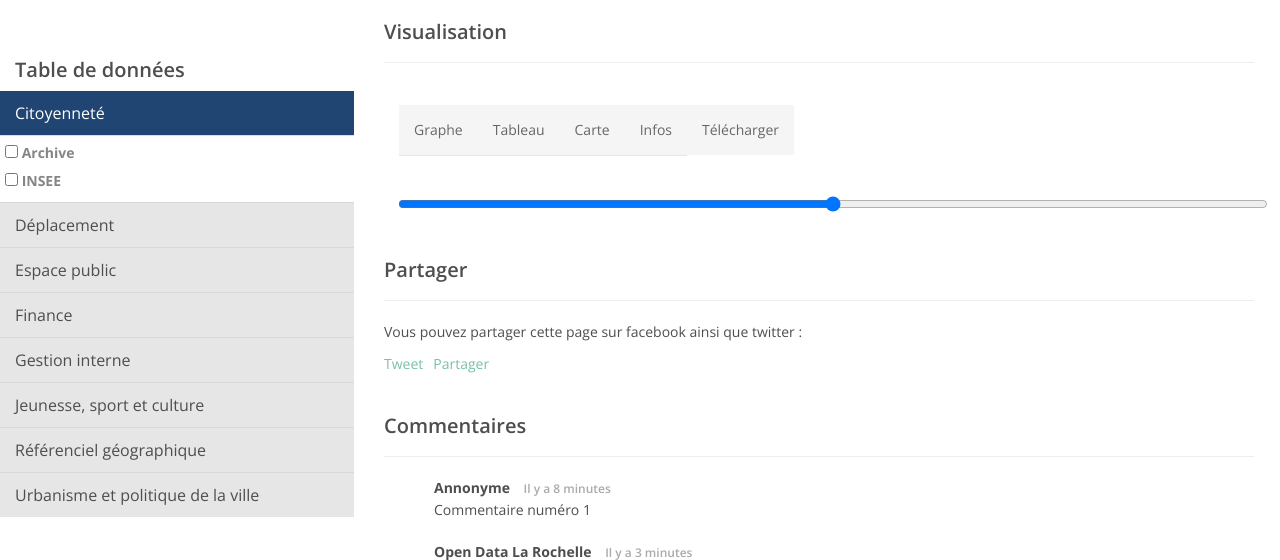
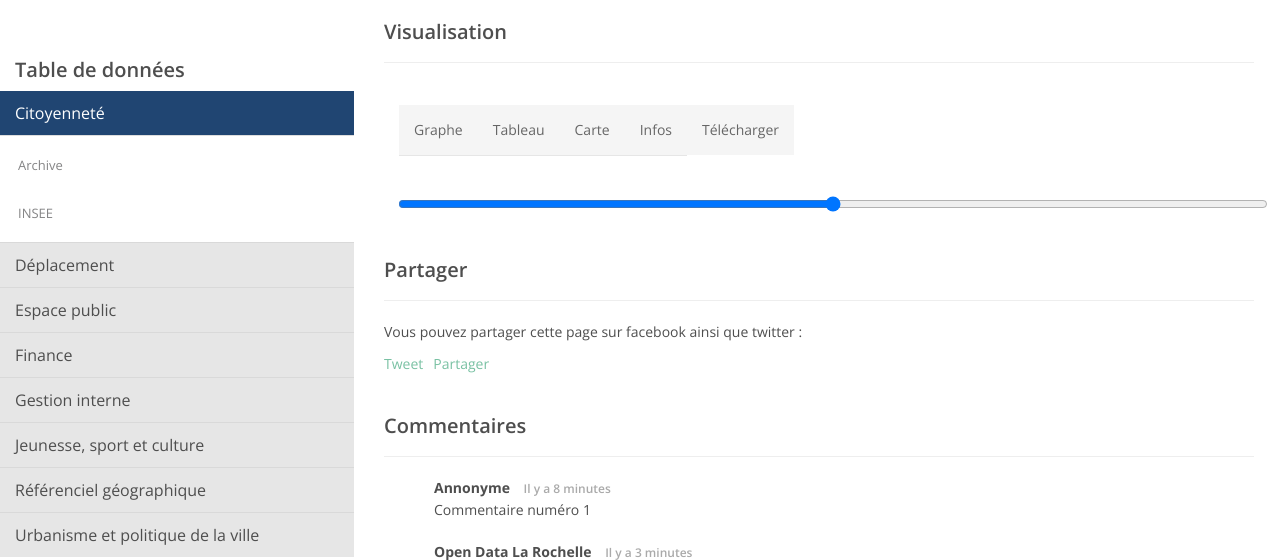
Before and after one commit to wafaa13/Hackathon_2017_LR, a PHP site: page /visualisation/visu.php?resource=1 in a window 1280 px wide, after a click on "Citoyenneté"; the page is wider, and only the part inside the window is pictured. Shown: the part 61-621 px from the top of that part. Run offline with PHP 8.4, Linux system fonts and the light colour scheme; data that the repository does not hold is empty; some libraries are stand-ins or nearby versions.

Commit message:
lateral menu

```diff
--- a/style/styleVisu.css
+++ b/style/styleVisu.css
@@ -15,6 +15,52 @@ body {
 	position: fixed;
 	top: 100px;
 }
+.checkData {
+	cursor: pointer;
+	margin: 0;
+	padding: 13px;
+	font-size: 13px;
+}
+.checkData:hover {
+	background-color: #F3F2F6;
+	font-size: 15px;
+}
+
+/*@media (max-width: 620px) {
+    .sidenav {
+        height: 100%;
+        width: 0;
+        position: fixed;
+        z-index: 1;
+        top: 0;
+        left: 0;
+        background-color: #111;
+        overflow-x: hidden;
+        transition: 0.5s;
+        padding-top: 60px;
+    }
+
+    .sidenav a {
+        padding: 8px 8px 8px 32px;
+        text-decoration: none;
+        font-size: 25px;
+        color: #818181;
+        display: block;
+        transition: 0.3s;
+    }
+
+    .sidenav a:hover {
+        color: #f1f1f1;
+    }
+
+    .sidenav .closebtn {
+        position: absolute;
+        top: 0;
+        right: 25px;
+        font-size: 36px;
+        margin-left: 50px;
+    }
+}*/
 
 /* CONTENT */
 #titlePage {
--- a/visu.js
+++ b/visu.js
@@ -15,30 +15,7 @@ $(document).ready(function(){
 		var resource = window.location.href.split('resource=');
 		res = resource[1].split('#');
 
-		//
 		if(res[0]) {
-			// Checkbox = true
-			$("input[name=" + res[0] + "]").prop('checked', true);
-
-			// TODO
-			console.log('==================')
-			console.log('==================')
-			console.log('==================')
-			console.log('==================')
-			console.log('ici')
-
-			// Open accordion menu
-			var accordionToggle = document.getElementsByName(res[0]);
-			var accordionToggle3 = document.getElementsByName(res[0].tagName);
-			var accordionToggle2 = document.getElementsByName(res[0]).parentNode;
-			var accordionToggle1 = accordionToggle.parentElement;
-
-			//accordionToggle.previousSibling.closest('.panel-heading').toggleClass('active');
-			console.log(res[0]);
-			console.log(accordionToggle);
-			console.log(accordionToggle1);
-			console.log(accordionToggle3);
-
 			// Draw visualization
 			getData(res[0]);
 		}
@@ -56,7 +33,6 @@ $(document).ready(function(){
 
 		// If new data checked, change information to show
 		$(".checkData").on("click",function() {
-			if($('input',this).is(':checked')){
 
 			// Destroy canvas
 			var canvas = document.getElementById('myChart0');
@@ -75,9 +51,8 @@ $(document).ready(function(){
 			div.appendChild(newCanvas);
 
 			// Call getData methode to draw visualisation
-				var nameData = $('input', this).attr("name");
+			var nameData = $(this).attr("id");
 			getData(nameData);
-			}
 		});
 	};
 
--- a/visualisation/visu.php
+++ b/visualisation/visu.php
@@ -98,10 +98,12 @@
 
 			<div class="bord">
 			    <div class="row" id="donnees">
+                <!--<span style="font-size:30px;cursor:pointer" onclick="openNav()">&#9776; open</span> -->
 		            <div id="tableDonnees" class="col-xs-12 col-sm-8 wow fadeInDown" data-wow-duration="1000ms" data-wow-delay="600ms">
                         <h2 id="titleLateralMenu">Table de données</h2>
                         <div class="accordion">
-                            <div class="panel-group" id="accordion1">
+                            <div class="panel-group" id="accordion1"> <!-- class : sidenav-->
+                                <!-- <a href="javascript:void(0)" class="closebtn" onclick="closeNav()">&times;</a> -->
 
             					<div class="panel panel-default">
             						<div class="panel-heading active">
@@ -113,13 +115,11 @@
             						</div>
             						<div id="collapse6" class="panel-collapse collapse">
             							<div class="panel-body">
-            								<div class="checkData">
-            									<input type="checkbox" id="tc1" name="archive_fiche" value="tc1">
-            									<label for="tc1">Archive</label>
+            								<div id="archive_fiche" class="checkData">
+            									Archive
             								</div>
-            								<div class="checkData">
-            								    <input type="checkbox" id="tc2" name="population_2008" value="tc2">
-            									<label for="tc2">INSEE</label>
+            								<div id="population_2008" class="checkData">
+                                                INSEE
             								</div>
             							</div>
             						</div>
@@ -135,9 +135,8 @@
                                     </div>
             						<div id="collapse7" class="panel-collapse collapse">
             							<div class="panel-body">
-            								<div class="checkData">
-            									<input type="checkbox" id="td1" name="disponibilite_parking" value="td1">
-            									<label for="td1">Parking</label>
+            								<div id="disponibilite_parking" class="checkData">
+            									Parking
             								</div>
             							</div>
                                     </div>
@@ -167,9 +166,8 @@
                                     </div>
             						<div id="collapseOne1" class="panel-collapse collapse">
             							<div class="panel-body">
-            								<div class="checkData">
-            									<input type="checkbox" id="tf1" name="bp_2017_fonction" value="tf1">
-            									<label for="tf1">Budget</label>
+            								<div id="bp_2017_fonction" class="checkData">
+            									Budget
             								</div>
             							</div>
                                     </div>
@@ -418,6 +416,13 @@
             $("#tab5").addClass("active");
         }
 
+        // function openNav() {
+        //     document.getElementById("accordion1").style.width = "250px";
+        // }
+
+        // function closeNav() {
+        //     document.getElementById("accordion1").style.width = "0";
+        // }
     </script>
 
 
```
Lines whose indentation alone changed are shown as unchanged.
